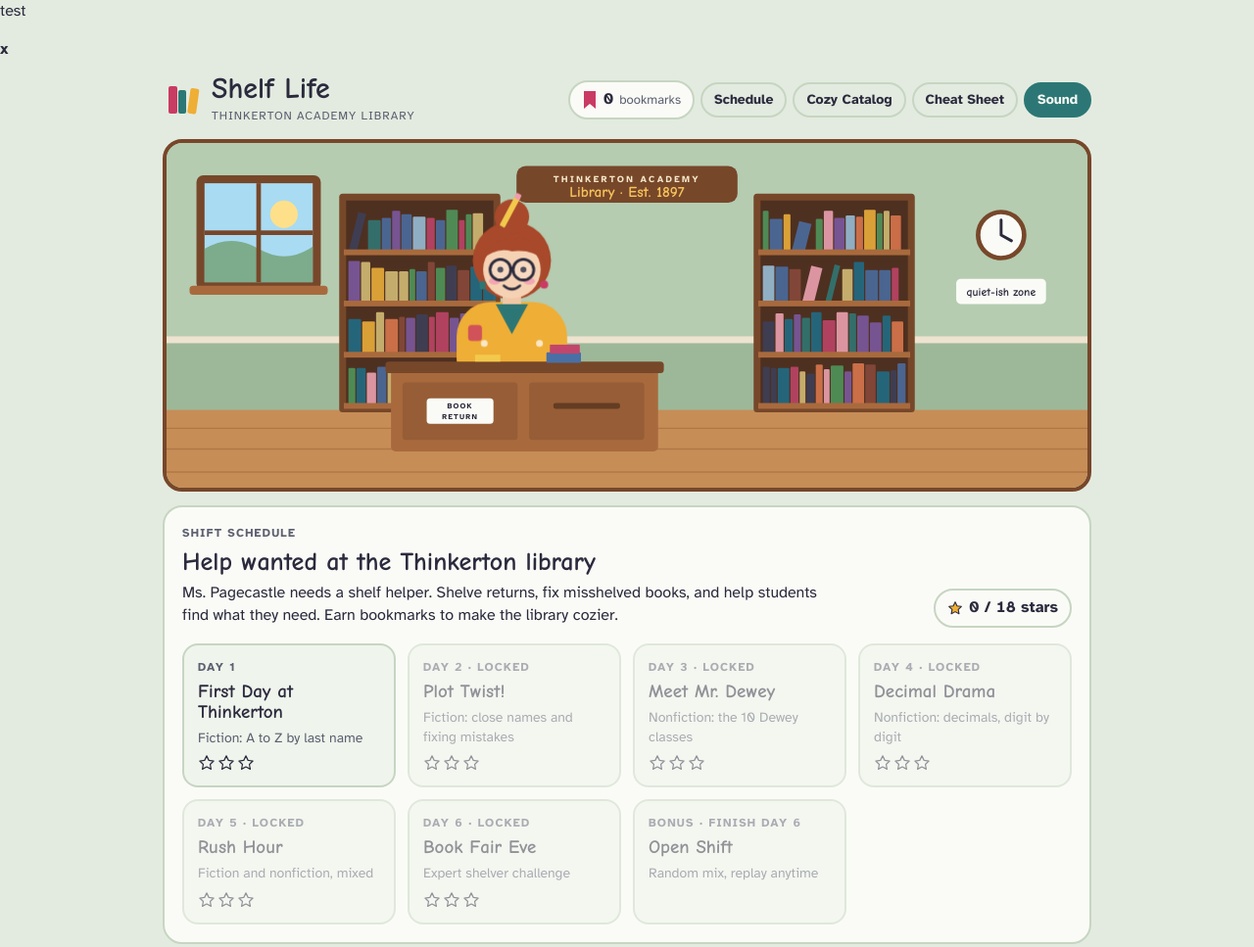
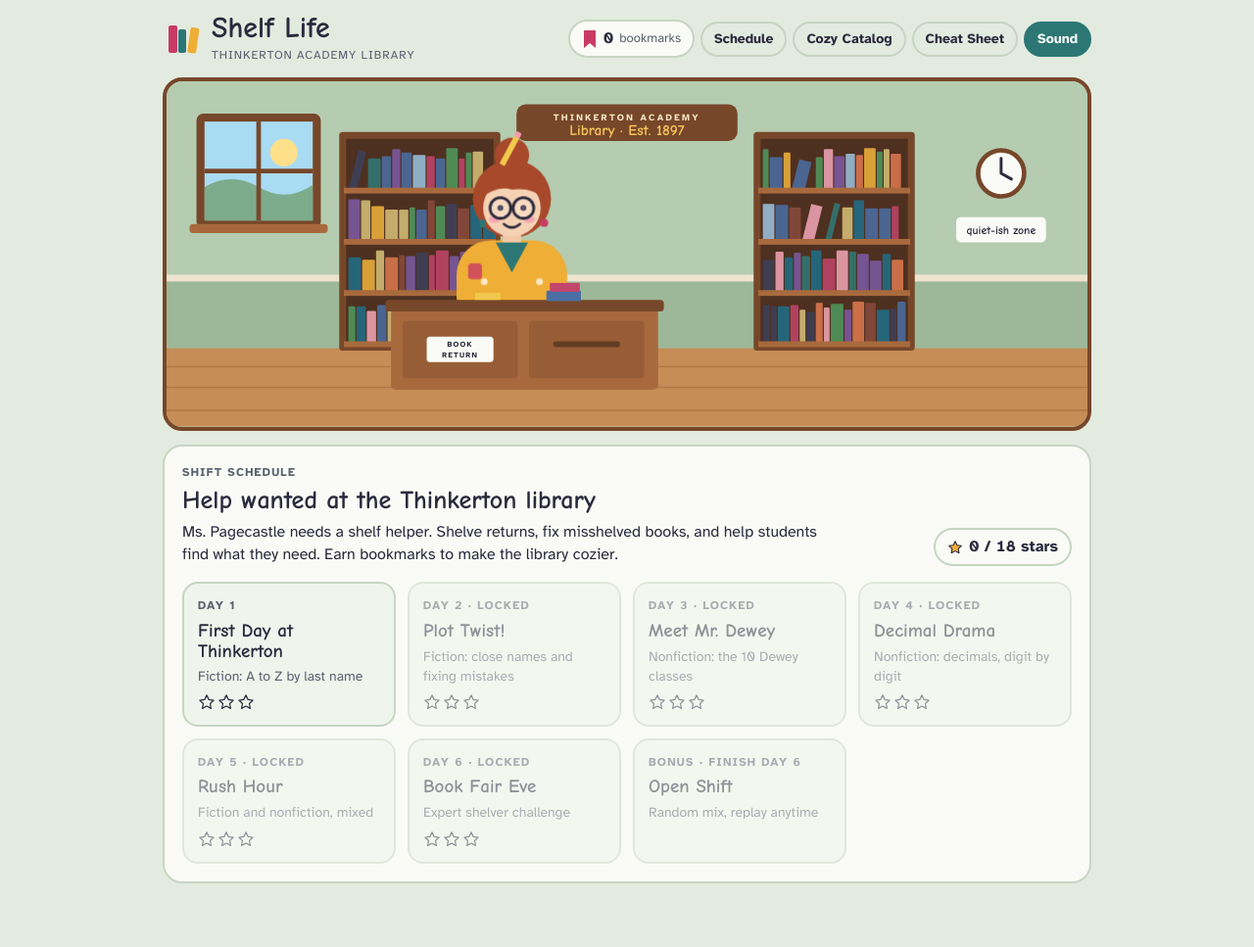
Before and after one commit to epratt-sudo/shelf-life, a plain HTML site: page index.html in a window 1280 px wide. Shown: the whole page at 98% size. After the commit the page ends 942 px from the top, so only its background shows below. Drawn offline with Linux system fonts and the light colour scheme; a web font is replaced by a local one.

Commit message:
Update index.html

```diff
--- a/index.html
+++ b/index.html
@@ -1,5 +1,4 @@
-<p>test</p>
-  <b>x</b><!doctype html>
+<!doctype html>
 <html lang="en">
 <head>
 <meta charset="utf-8">
```
